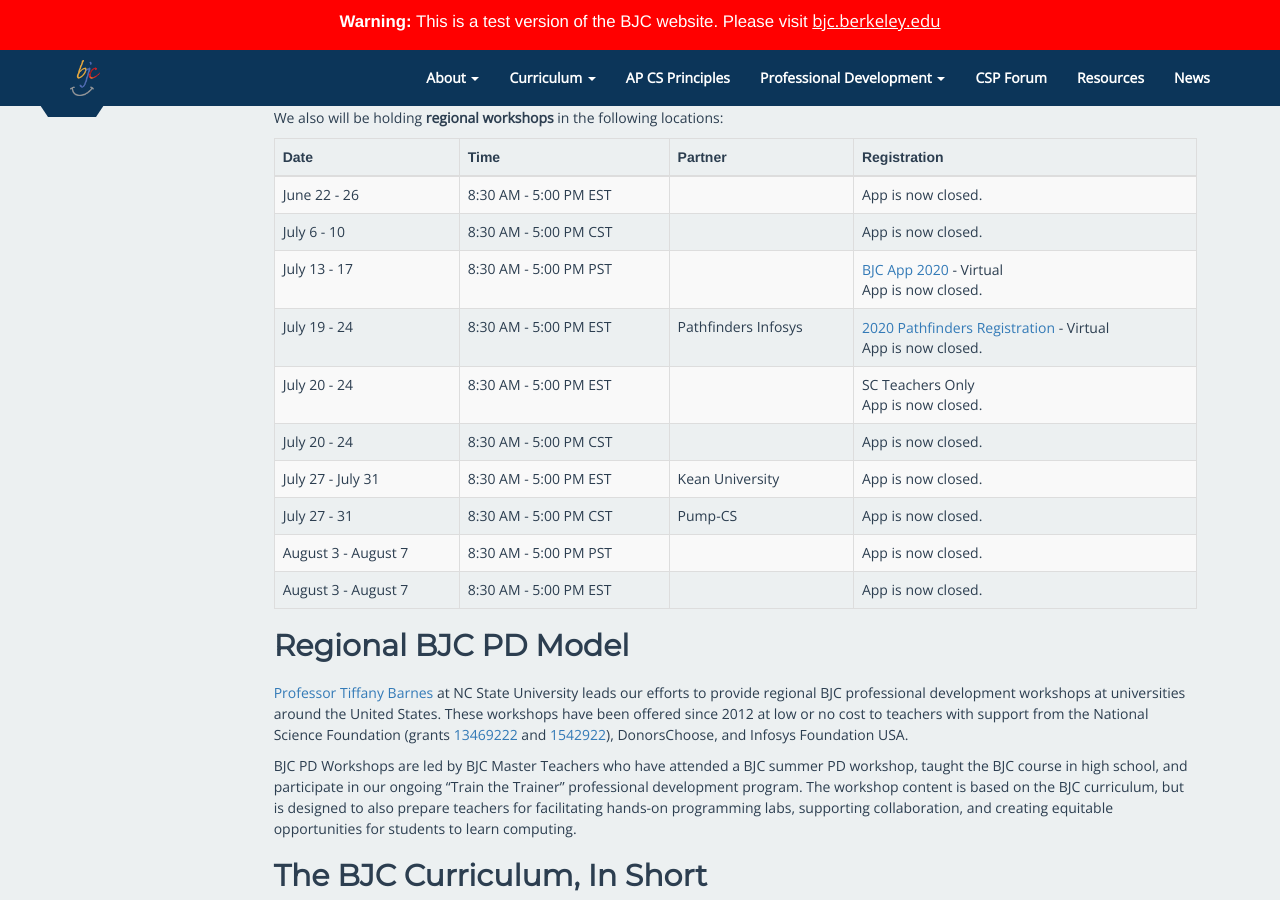
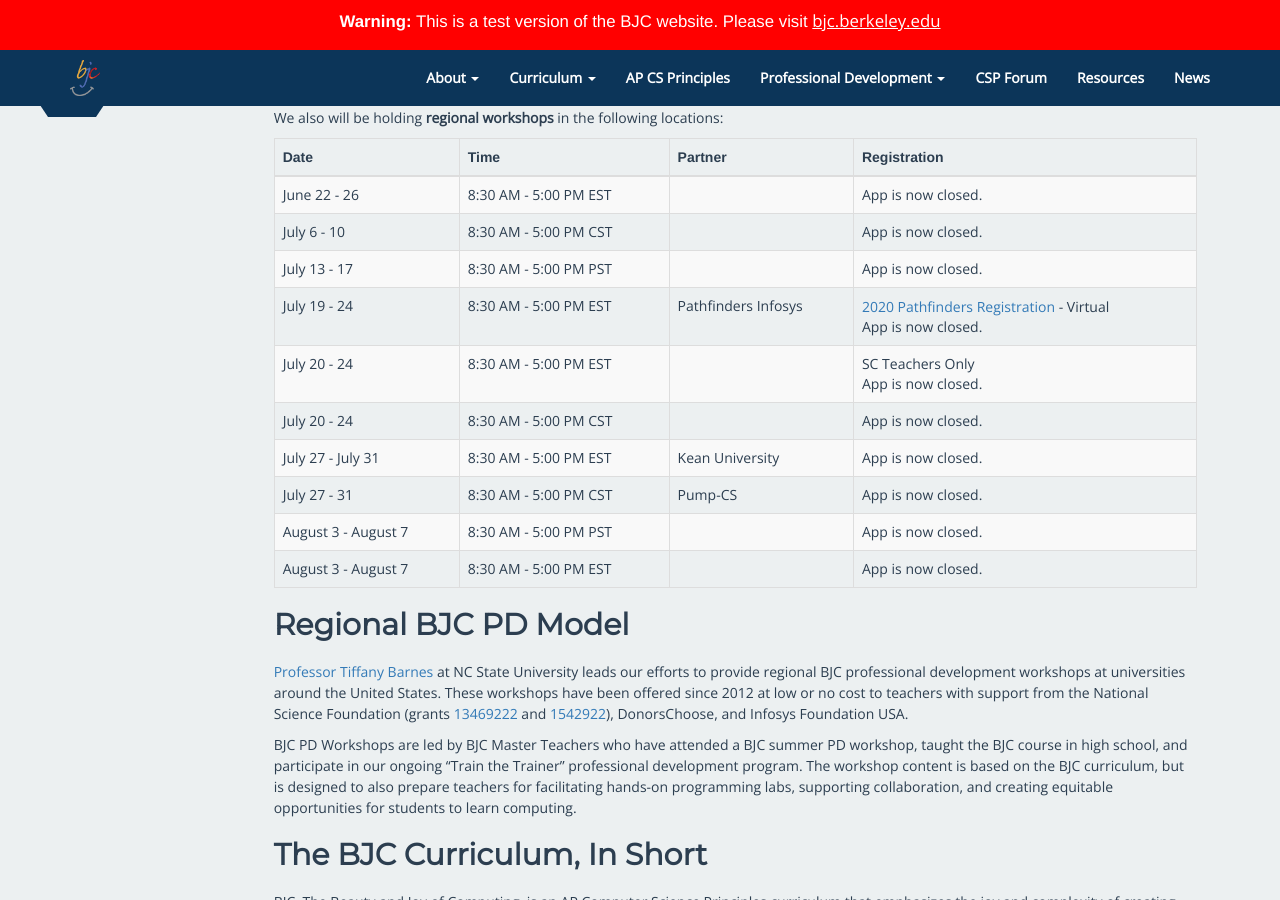
Before and after one commit to beautyjoy/beautyjoy.github.io, a Jekyll site: the page built from summer-pd/index.md, in a window 1280 px wide and 900 px high, scrolled down 614 px. Built offline with Jekyll 4.4.1, drawn with Linux system fonts in a browser that asks for light colours.

Commit message:
closed app

```diff
--- a/summer-pd/index.md
+++ b/summer-pd/index.md
@@ -81,8 +81,7 @@
     <td>July 13 - 17</td>
     <td>8:30 AM - 5:00 PM PST</td>
     <td></td>
-    <td><a href="https://bjc.link/pdapp20">BJC App 2020</a> - Virtual
-	<br>App is now closed.</td>
+    <td>App is now closed.</td>
   </tr>
   <tr>
     <td>July 19 - 24</td>
```
